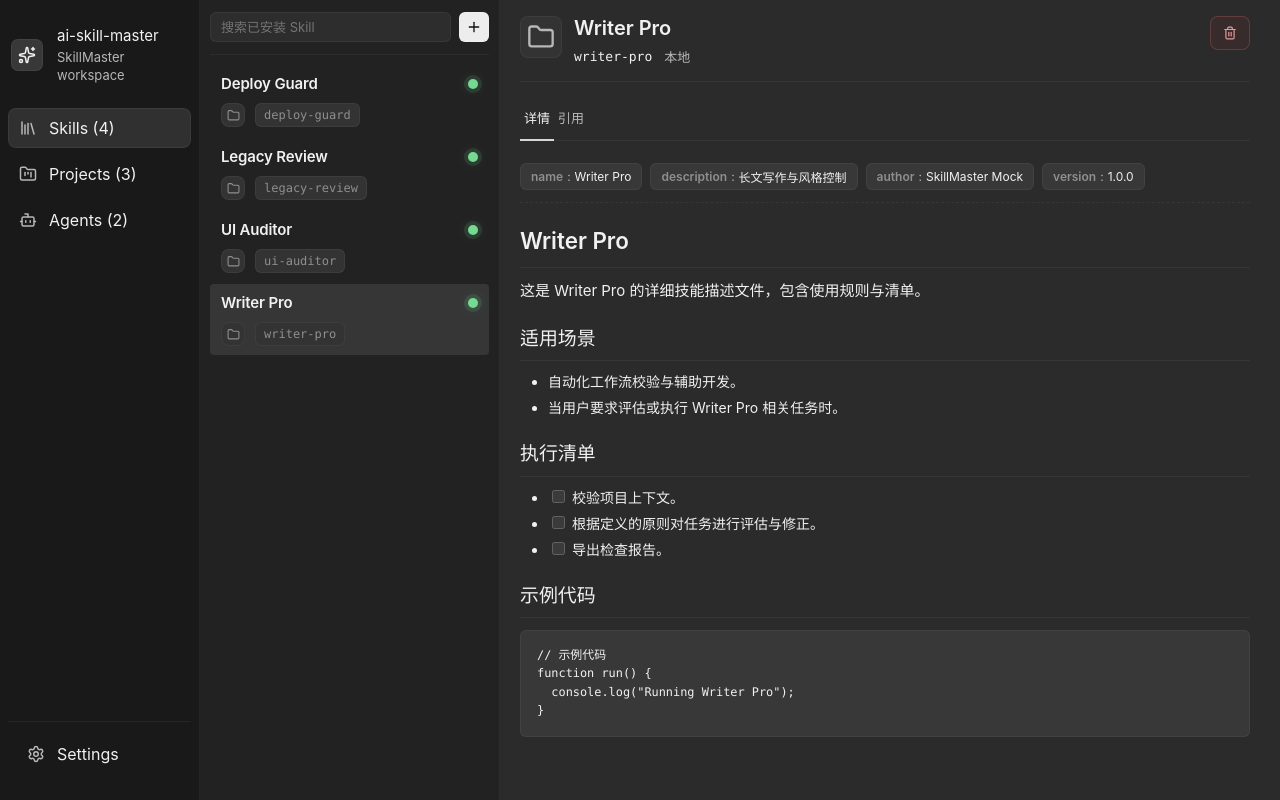
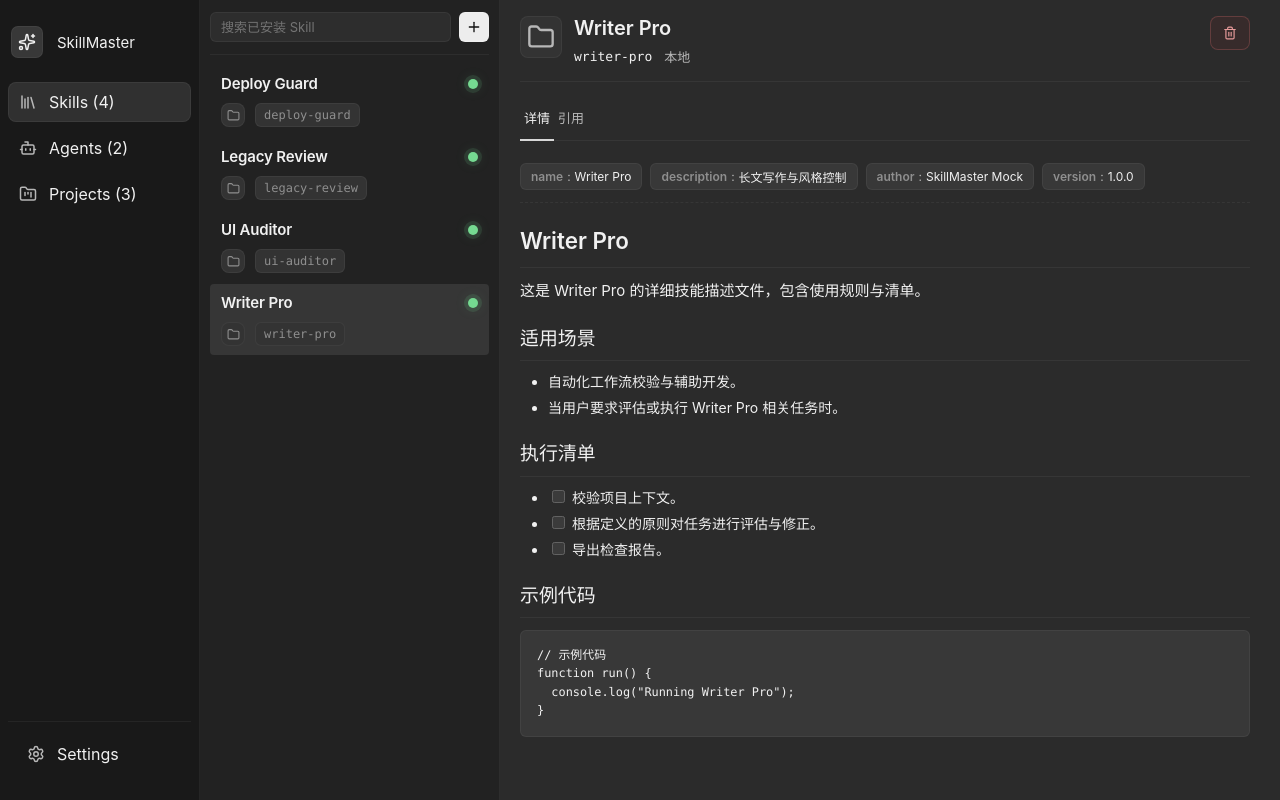
Before and after one commit to zacktian89/ai-skill-master, a Vue app: page / in a window 1280 px wide. Built offline with nearby package versions, Linux system fonts and the light colour scheme.

Commit message:
feat: implement main application shell and resizable sidebar navigation component

```diff
--- a/src/App.vue
+++ b/src/App.vue
@@ -111,7 +111,7 @@ onUnmounted(() => {
             <span>{{ error }}</span>
           </div>
 
-          <section v-if="loading" class="workspace-empty">正在加载 ai-skill-master 工作区</section>
+          <section v-if="loading" class="workspace-empty">正在加载 SkillMaster 工作区</section>
 
           <SkillsView
             v-else-if="activeSection === 'skills' && snapshot"
@@ -122,20 +122,20 @@ onUnmounted(() => {
             @error="error = $event"
           />
 
+          <AgentsView
+            v-else-if="activeSection === 'agents' && snapshot"
+            :snapshot="snapshot"
+            :selected-agent-id="selectedAgentId"
+            @select-agent="selectedAgentId = $event"
+            @snapshot="applySnapshot"
+            @error="error = $event"
+          />
+
           <ProjectsView
             v-else-if="activeSection === 'projects' && snapshot"
             :snapshot="snapshot"
             :selected-project-id="selectedProjectId"
             @select-project="selectedProjectId = $event"
-            @snapshot="applySnapshot"
-            @error="error = $event"
-          />
-
-          <AgentsView
-            v-else-if="activeSection === 'agents' && snapshot"
-            :snapshot="snapshot"
-            :selected-agent-id="selectedAgentId"
-            @select-agent="selectedAgentId = $event"
             @snapshot="applySnapshot"
             @error="error = $event"
           />
--- a/src/components/Sidebar.vue
+++ b/src/components/Sidebar.vue
@@ -56,16 +56,16 @@ const navItems = computed(() => [
     icon: Library,
   },
   {
+    id: "agents" as const,
+    title: "Agents",
+    count: props.snapshot?.state.agents?.length ?? 0,
+    icon: Bot,
+  },
+  {
     id: "projects" as const,
     title: "Projects",
     count: props.snapshot?.state.projects.length ?? 0,
     icon: FolderKanban,
-  },
-  {
-    id: "agents" as const,
-    title: "Agents",
-    count: props.snapshot?.state.agents?.length ?? 0,
-    icon: Bot,
   },
 ]);
 
@@ -113,8 +113,7 @@ const startResize = (e: MouseEvent) => {
         <Sparkles :size="18" />
       </div>
       <div class="rail-brand-copy">
-        <strong>ai-skill-master</strong>
-        <small>SkillMaster workspace</small>
+        <strong>SkillMaster</strong>
       </div>
     </div>
 
```
